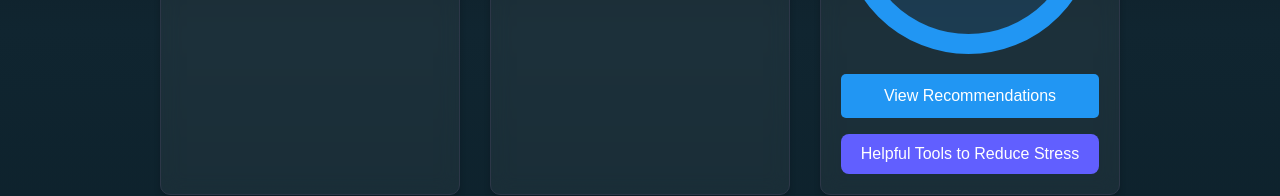
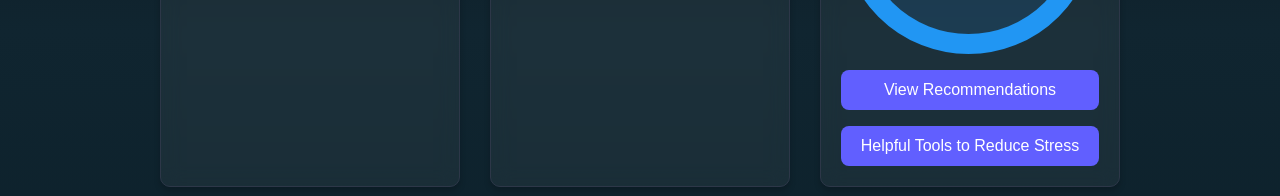
Before and after one commit to IsHaNinfo/FypFrontEnd, a Next.js app: page /RiskScores in a window 1280 px wide. Shown: the part 369-565 px from the top of the page. Built offline with nearby package versions, Linux system fonts and the light colour scheme; data requests are answered from the project's data file; sample sign-in values are in the browser's storage.

Commit message:
Update button styles for mental recommendations in RiskScores component

```diff
--- a/src/app/RiskScores/page.tsx
+++ b/src/app/RiskScores/page.tsx
@@ -570,7 +570,7 @@ const RiskScores = () => {
             </div>
           </div>
           <button
-            className="recommendation-button mental"
+            className="mt-4 w-full bg-indigo-500 text-white py-2 px-4 rounded-lg hover:bg-indigo-600 transition duration-200"
             onClick={() => setShowMentalModal(true)}
           >
             View Recommendations
```
